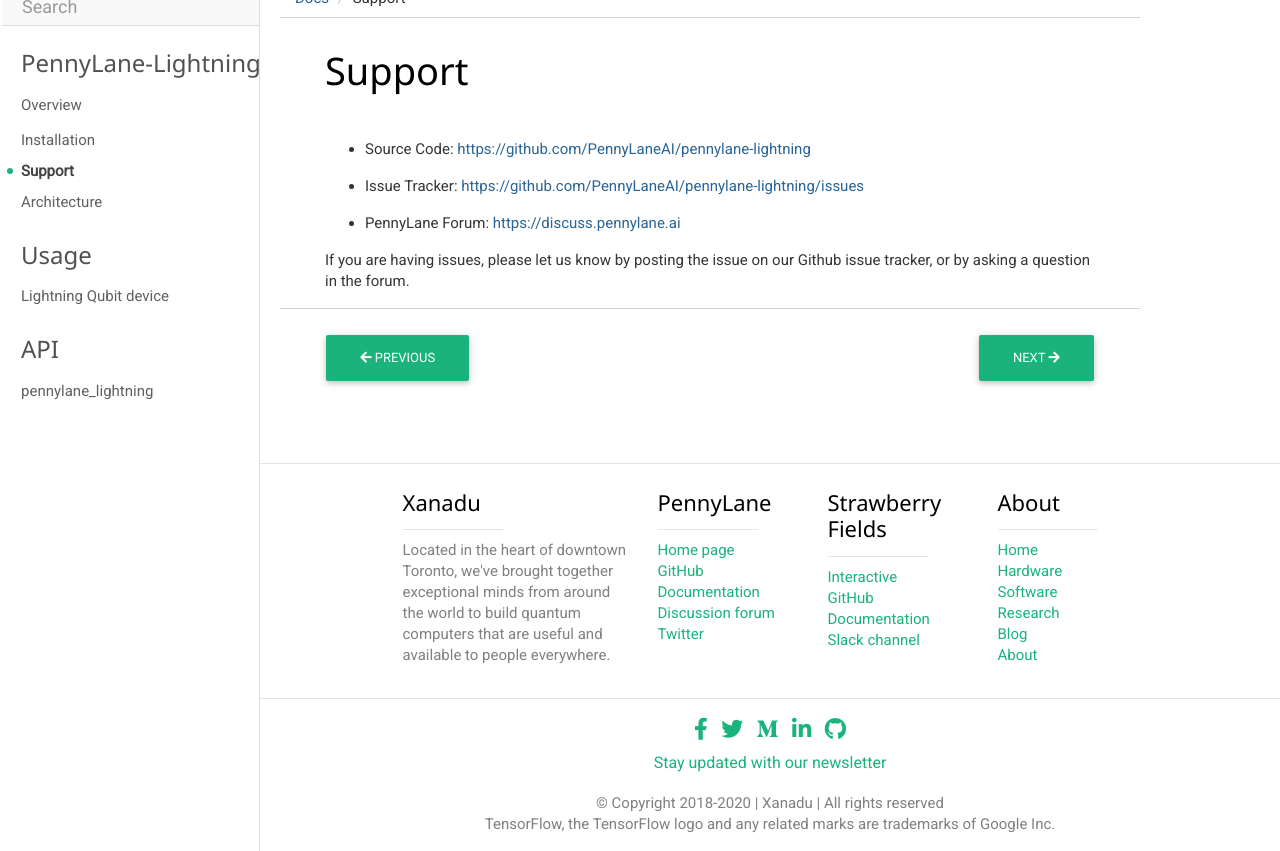
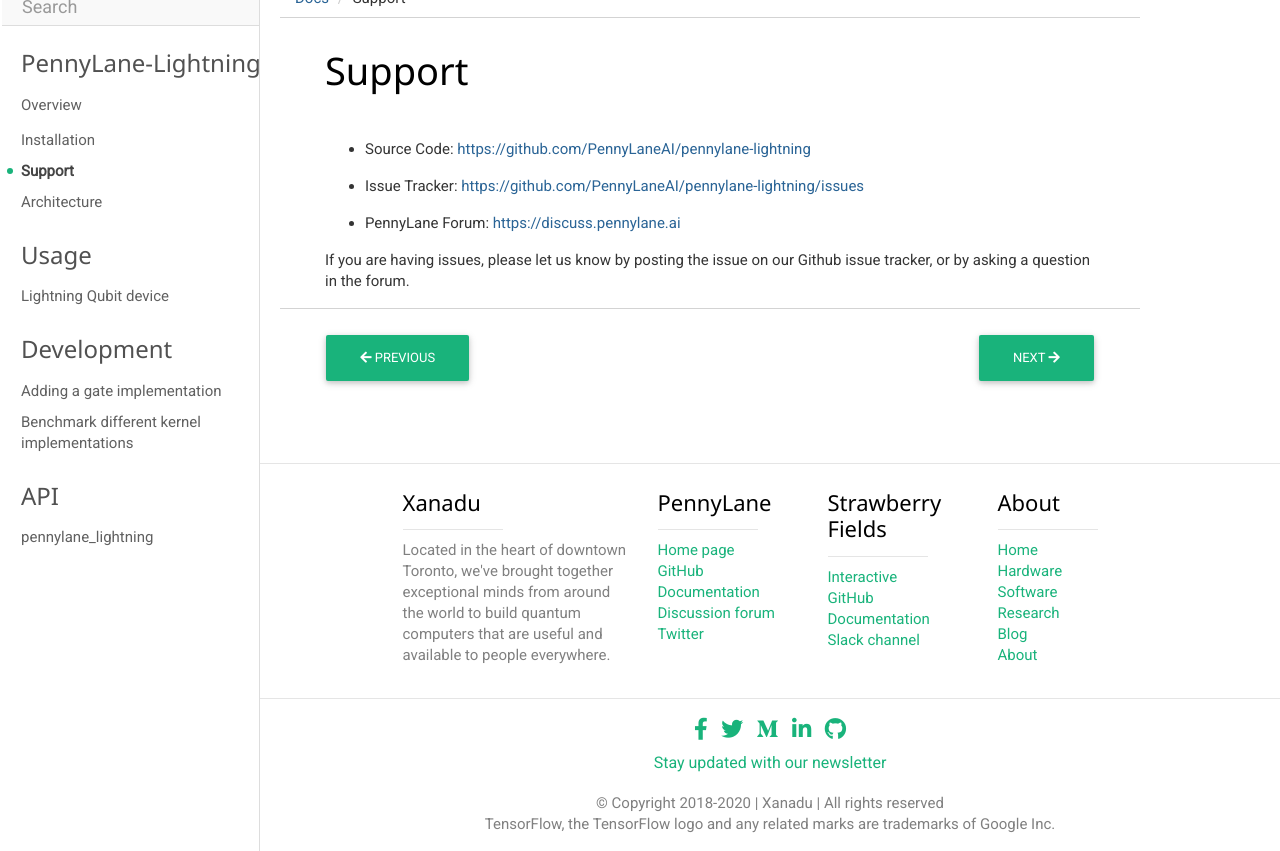
Before and after one commit to PennyLaneAI/pennylane-lightning, a Sphinx documentation site: the page built from doc/support.rst, in a window 1280 px wide and 1199 px high. Shown: the part 348-1199 px from the top of the window. Built offline with Sphinx 7.4.7, drawn with Linux system fonts in a browser that asks for light colours; nearby versions of some CDN libraries; pages that are not in the unit, such as notebooks, are missing from menus; some of the changed lines change nothing that is shown.

Commit message:
Documents for kernel added

```diff
--- /dev/null
+++ b/doc/add_kernel.rst
@@ -0,0 +1,129 @@
+Adding a gate implementation
+############################
+
+We discuss how one can add another gate implementation in this document. Assume that you want to add a custom ``PauliX`` gate implementation in Pennylane-Lightning. In this case, you may first add a template class as:
+
+.. code-block:: cpp
+
+    template <class PrecisionT>
+    struct MyGateImplementation {
+        constexpr static implemented_gates = {GateOperations::PauliX};
+        constexpr static kernel_id = KernelType::Mykernel; // Will be discussed below
+
+        static void applyPauliX(std::complex<PrecisionT>* data,
+                                size_t num_qubits,
+                                const std::vector<size_t>& wires,
+                                [[maybe_unused]] bool inverse) {
+            /* Write your implementation */
+            ...
+        }
+
+        static void applyPauliY(std::complex<PrecisionT>* data,
+                                size_t num_qubits,
+                                const std::vector<size_t>& wires,
+                                [[maybe_unused]] bool inverse) {
+            PL_ABORT("MyGateImplementation::applyPauliY is not implemented");
+        }
+
+        /* All other gates */
+        ...
+    };
+
+Note that all member functions must be defined to prevent compile errors (this requirement may be deprecated in the near future).
+
+Then you can add your gate implementation to Pennylane-Lightning by doing followings:
+
+.. code-block:: cpp
+
+    // file: simulator/KernelType.hpp
+    namespace Pennylane {
+    enum class KernelType { PI, LM, MyKernel /* This is added */, Unknown };
+
+    namespace Constant {
+    constexpr std::array available_kernels = {
+        std::pair<KernelType, std::string_view>{KernelType::PI, "PI"},
+        std::pair<KernelType, std::string_view>{KernelType::LM, "LM"},
+        /* The following line is added */
+        std::pair<KernelType, std::string_view>{KernelType::MyKernel, "MyKernel"},
+    };
+
+    /* Rest of the file */
+    } // namespace Pennylane
+
+and
+
+.. code-block:: cpp
+
+    // file: simulator/SelectGateOps.hpp
+    namespace Pennylane {
+        ...
+        /* Some code */
+
+        template <class fp_t, KernelType kernel> class SelectGateOps {};
+
+        template <class fp_t>
+        class SelectGateOps<fp_t, KernelType::PI> : public GateOperationsPI<fp_t> {};
+        template <class fp_t>
+        class SelectGateOps<fp_t, KernelType::LM> : public GateOperationsLM<fp_t> {};
+
+        /* Add the following lines */
+        template <class fp_t>
+        class SelectGateOps<fp_t, KernelType::MyKernel> : public MyGateImplementation<fp_t> {};
+    } // namespace Pennylane
+
+
+Now you can call your kernel functions in C++.
+
+.. code-block:: cpp
+
+    // sv is a statevector, i.e. an instance of StateVectorRaw or StateVectorManaged
+
+    // call statically
+    sv.applyPauliX_<MyKernel>(/*wires=*/{0}, /*inverse=*/false);
+
+    // call using the dynamic dispatcher
+    sv.applyOperation(KernelType::MyKernel, "PauliX", /*wires=*/{0}, /*inverse=*/false);
+
+To export your gate implementation to python, you also need to add your kernel to ``kernels_to_pyexport``:
+
+.. code-block:: cpp
+
+    // file: simulator/KernelType.hpp
+    [[maybe_unused]] constexpr std::array kernels_to_pyexport = {
+        KernelType::PI, KernelType::LM, KernelType::Mykernel /* This is added */
+    };
+
+Then you can find ``PauliX_MyKernel`` function in ``lightning_qubit_ops`` Python module.
+
+Still, note that your gate implementation is not a default implementation for ``PauliX`` gate yet, i.e.,
+
+.. code-block:: cpp
+
+    sv.applyPauliX({0}, false); // still call the default implementation
+    sv.applyOperation("PauliX", {0}, false) // still call the default implementation
+
+To make your gate implementation default, you need to change ``default_kernel_for_ops`` constant. Thus changing
+
+.. code-block:: cpp
+
+    // file: simulator/SelectGateOps.hpp
+    constexpr std::array<std::pair<GateOperations, KernelType>,
+                     static_cast<int>(GateOperations::END)>
+    default_kernel_for_ops = {
+        std::pair{GateOperations::PauliX, KernelType::LM},
+        std::pair{GateOperations::PauliY, KernelType::LM},
+        ...
+    }
+
+ to
+.. code-block:: cpp
+
+    constexpr std::array<std::pair<GateOperations, KernelType>,
+                     static_cast<int>(GateOperations::END)>
+    default_kernel_for_ops = {
+        std::pair{GateOperations::PauliX, KernelType::MyKernel},
+        std::pair{GateOperations::PauliY, KernelType::LM},
+        ...
+    }
+
+will make your implementation as default kernel for ``PauliX`` gate (for all C++ call as well as for the Python binding).
--- /dev/null
+++ b/doc/benchmark.rst
@@ -0,0 +1,21 @@
+Benchmark different kernel implementations
+##########################################
+
+You can benchmark different gate implementations inside the project.
+
+.. code-block:: console
+
+    $ make benchmark
+    $ cd BuildBench
+
+Inside the directory, you can see ``run_gate_benchmark.sh``. You can benchmark a specific kernel implementation for a gate by providing arguments.
+For example, you can compare benchmark results for ``PauliX`` gate with ``KernelType::PI`` and ``KernelType::LM`` by running the following commands:
+
+.. code-block:: console
+
+    $ ./run_gate_benchmark.sh PI PauliX
+    $ ./run_gate_benchmark.sh LM PauliX
+
+The benchmark results will be written in ``res_{COMPILER}_{VERSION}`` subdirectory. For example, if you use GCC version 9.3.0, the directory name will be ``res_GNU_9.3.0``.
+
+.. Add an instruction to plot
--- a/doc/index.rst
+++ b/doc/index.rst
@@ -40,6 +40,14 @@
 
 .. toctree::
    :maxdepth: 1
+   :caption: Development
+   :hidden:
+
+   add_kernel
+   benchmark
+
+.. toctree::
+   :maxdepth: 1
    :caption: API
    :hidden:
 
```
